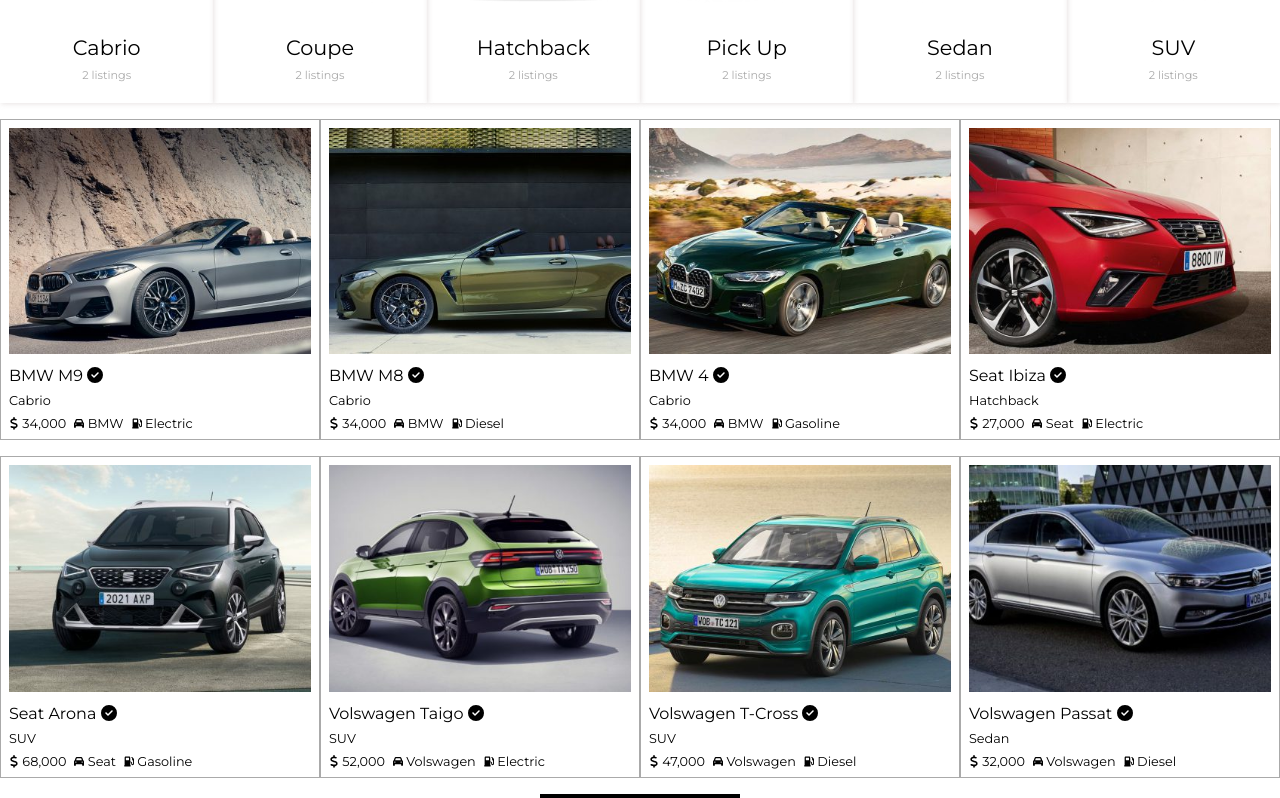
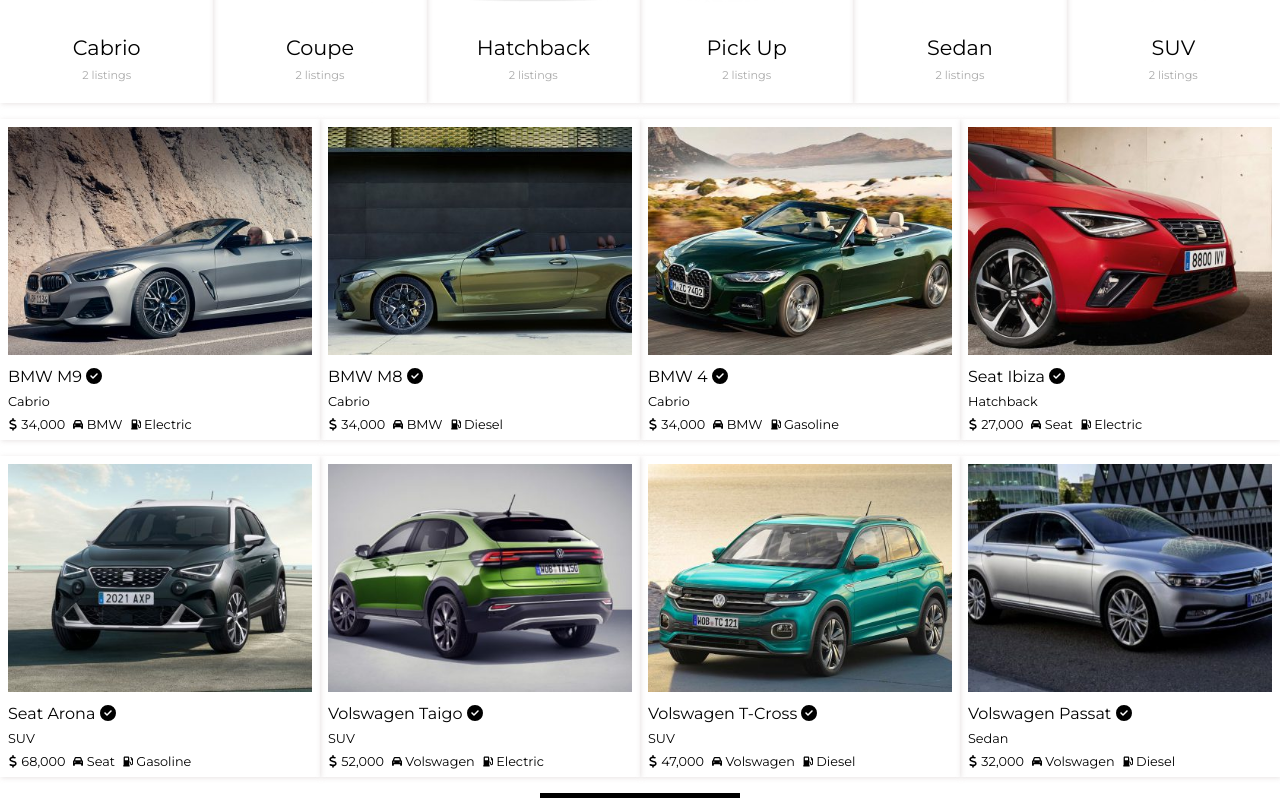
Before and after one commit to Giovanni-Palmitessa/proj-html-vuejs, a Vue app: page / in a window 1280 px wide. Shown: the part 1062-1860 px from the top of the page. Built offline with nearby package versions, Linux system fonts and the light colour scheme.

Commit message:
add shadows to big card

```diff
--- a/src/components/BigCard.vue
+++ b/src/components/BigCard.vue
@@ -39,8 +39,11 @@ export default {
 .bigCard {
   width: calc(100% / 4);
   padding: 0.5rem;
-  border: 1px solid $gray-main;
   margin-bottom: 1rem;
+  box-shadow: 1px 1px 5px rgba(199, 189, 189, 0.403);
+  &:hover {
+    cursor: pointer;
+  }
   img {
     width: 100%;
     margin-bottom: 8px;
--- a/src/components/SmallCard.vue
+++ b/src/components/SmallCard.vue
@@ -17,7 +17,6 @@ export default {
 <style lang="scss" scoped>
 @use "../assets/partials/variables" as *;
 .card {
-  // border: 1px solid $gray-main;
   width: calc(100% / 6);
   display: flex;
   flex-direction: column;
```
